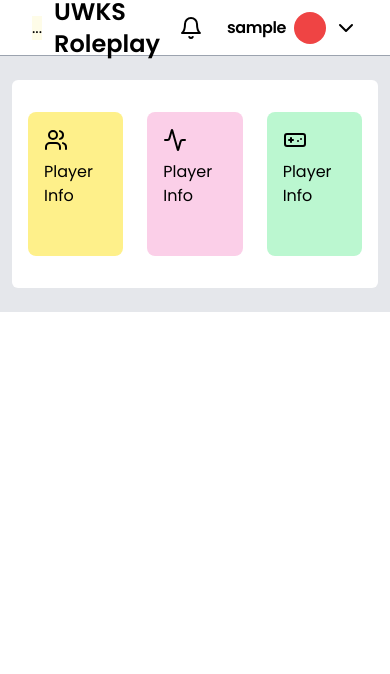
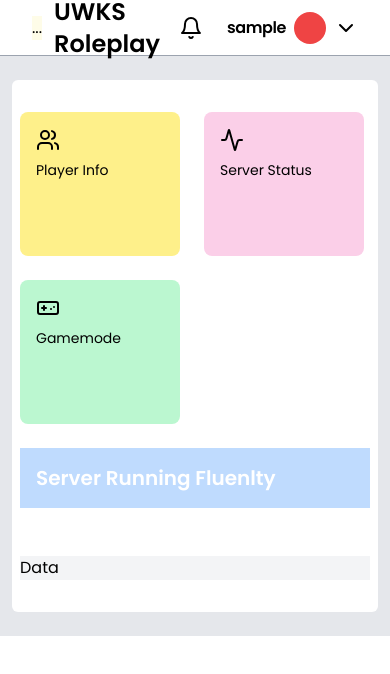
Before and after one commit to KINGDimsSky/SA-MP-UWKS-Dashboard, a React (Vite) app: page /dashboard in a window 390 px wide. Shown: the top 674 px of the page. Built offline with nearby package versions, Linux system fonts and the light colour scheme; sample sign-in values are in the browser's storage.

Commit message:
Fixing Responsive On Dashboard

```diff
--- a/src/Components/BoxData.jsx
+++ b/src/Components/BoxData.jsx
@@ -1,10 +1,10 @@
 import React from 'react'
 
-const BoxData = ({background, icon: Users}) => {
+const BoxData = ({background, icon: Users, title}) => {
   return (
-    <div className={`box flex flex-col ${background} p-4  w-64 flex-wrap h-36 rounded-lg p-4"`}>
+    <div className={`box flex flex-col ${background} p-4 w-40 md:w-80 flex-wrap h-36 rounded-lg p-4"`}>
         {Users && <Users size ={24} className="mb-2"/>}
-        <h2>Player Info</h2>
+        <h2 className='md:text-base text-sm'>{title}</h2>
     </div>
   )
 }
--- a/src/Components/HomeDash.jsx
+++ b/src/Components/HomeDash.jsx
@@ -5,11 +5,20 @@ import { Users, Activity, Gamepad } from 'lucide-react';
 
 const HomeDash = () => {
   return (
-    <div className="flex gap-6">
-       <BoxData background="bg-yellow-200" icon={Users}/>
-       <BoxData background="bg-pink-200" icon={Activity}/>
-       <BoxData background="bg-green-200" icon={Gamepad}/>
+    <div className="flex flex-col md:items-center">
+       <div className="flex flex-wrap gap-6 mb-12">
+         <BoxData background="bg-yellow-200" icon={Users} title="Player Info"/>
+         <BoxData background="bg-pink-200" icon={Activity} title="Server Status"/>
+         <BoxData background="bg-green-200" icon={Gamepad} title="Gamemode"/>
+         <div className="bg-blue-200 w-[26em] p-4">
+            <h2 className='text-white font-semibold text-xl'>Server Running Fluenlty</h2>
+         </div>
+       </div>
+       <div className="data bg-gray-100 w-full md:w-[75rem]">
+        <h2 className=''>Data</h2>
+       </div>
     </div>
+
   )
 }
 
--- a/src/Layout/DashLayout.jsx
+++ b/src/Layout/DashLayout.jsx
@@ -45,7 +45,7 @@ const DashLayout = () => {
         </div>
     </div>
     <div className="DashboardContent bg-gray-200 pt-20 pb-6 md:px-6 px-3 w-full">
-        <div className="py-8 px-4 bg-white rounded-md h-full">
+        <div className="py-8 px-2 md:px-10 bg-white rounded-md h-full">
             {activeIndex === 0 ? <HomeDash/> : null}
             {activeIndex === 1 ? <PlayerInfo/> : null}
         </div>
```
